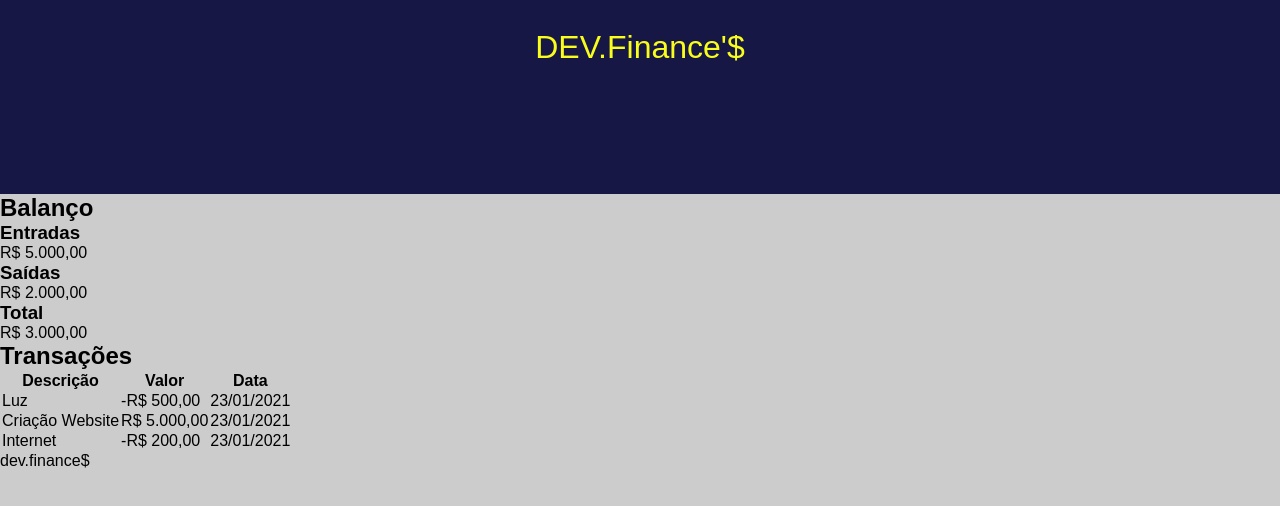
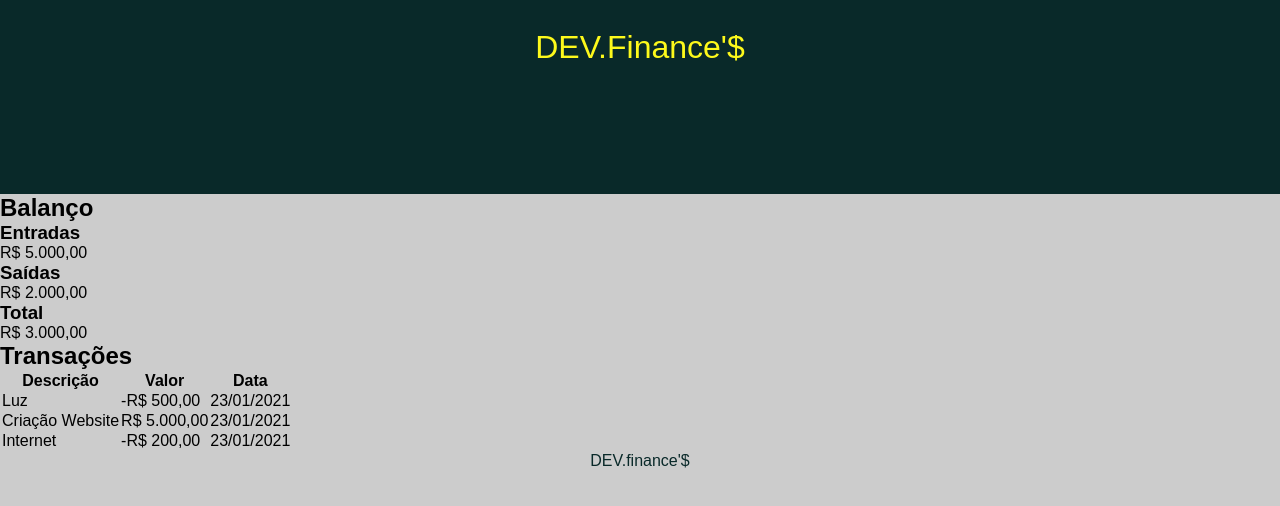
Before and after one commit to Luizgoulart7/MaratonaDiscovery, a plain HTML site: page index.html in a window 1280 px wide. Drawn offline with Linux system fonts and the light colour scheme.

Commit message:
:up: Atualização

```diff
--- a/index.html
+++ b/index.html
@@ -3,7 +3,7 @@
 
 <head>
     <meta charset="UTF-8">
-    <meta name="viewport" content="width=device-width, initial-scale=1.0">
+    <meta name="viewport" content="width=DEVice-width, initial-scale=1.0">
     <title>dev.finance$</title>
 
     <link rel="stylesheet" href="styles.css">
@@ -67,7 +67,7 @@
     </main>
 
     <footer>
-        <p>dev.finance$</p>
+        <p>DEV.finance'$</p>
     </footer>
     </body>
 
--- a/styles.css
+++ b/styles.css
@@ -10,13 +10,18 @@ body {
 }
 
 header {
-    background: rgb(23, 23, 70);
+    background:rgb(9, 41, 41);
     padding: 1.8rem 0 8rem;
     text-align: center;
 
 }
 
 header h1 {
-    color: rgb(249, 253, 27);
-    font-weight: 500;
+    color: rgb(253, 249, 27);
+    font-weight: 450;
 }
+
+footer {
+    text-align: center;
+    color: rgb(9, 41, 41);
+}
```
